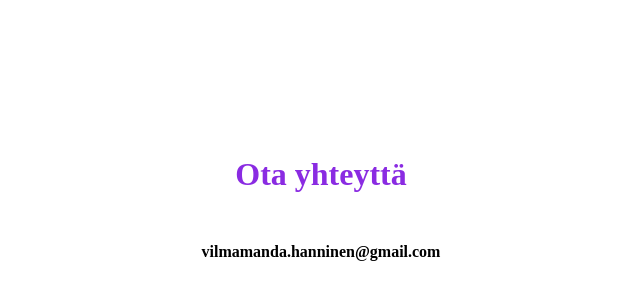
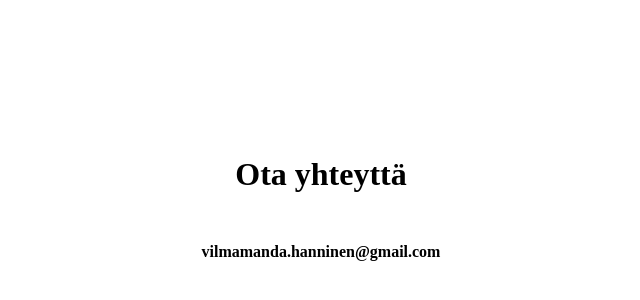
Before and after one commit to VilmaHanninen/Vilma, a plain HTML site: page email/email.html in a window 1280 px wide. Shown: the part 44-344 px from the top of the page, without its empty margins (319-959 px from the left). Drawn offline with Linux system fonts and the light colour scheme.

Commit message:
uusia päivityksiä

```diff
--- a/email/email.css
+++ b/email/email.css
@@ -5,7 +5,7 @@ body{
 header{
     text-align: center;
     margin-top: 200px;
-    color:blueviolet;
+    color: black;
 }
 
 main{
```
Also changed, not shown: index.html (+3 -0 lines).
